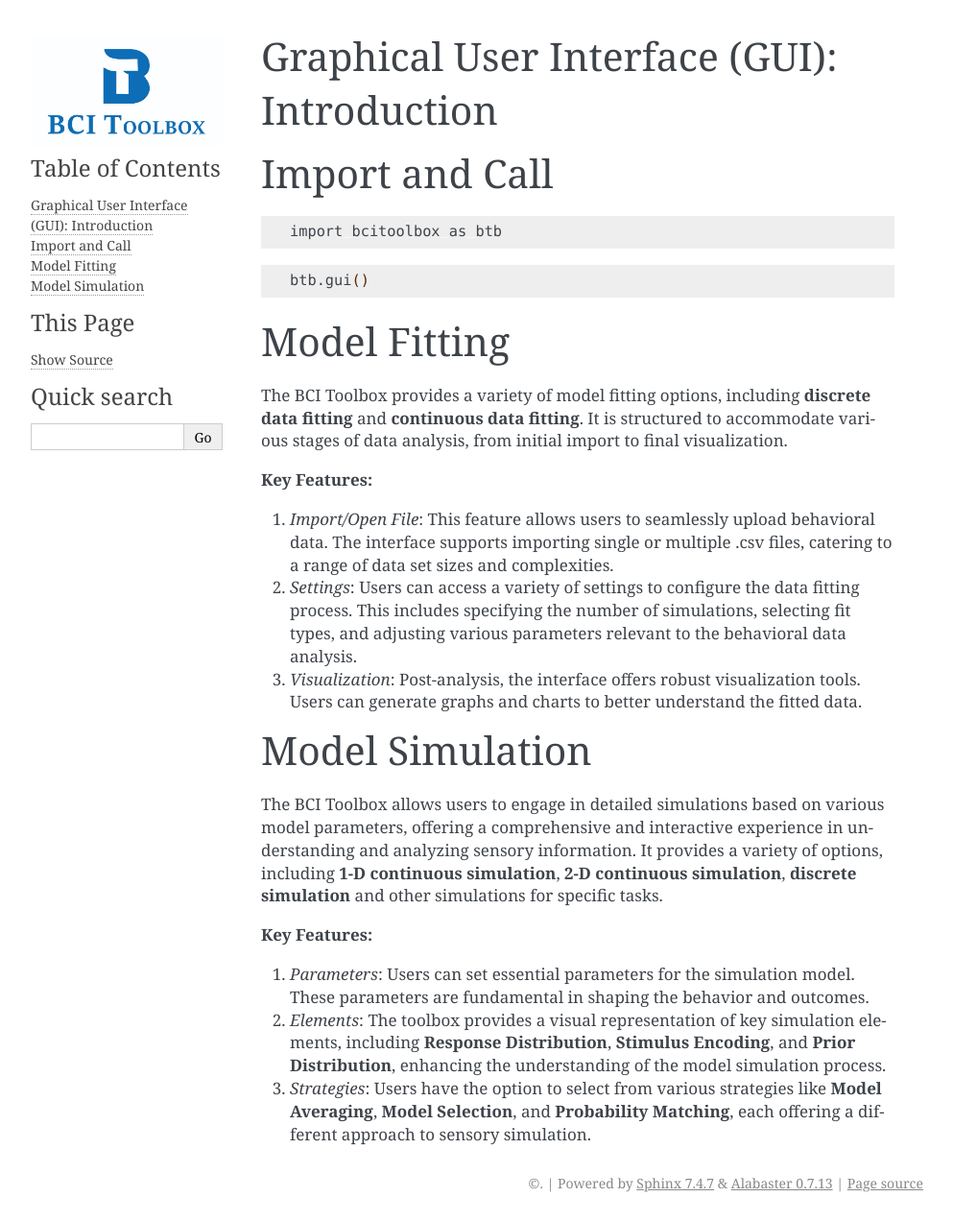
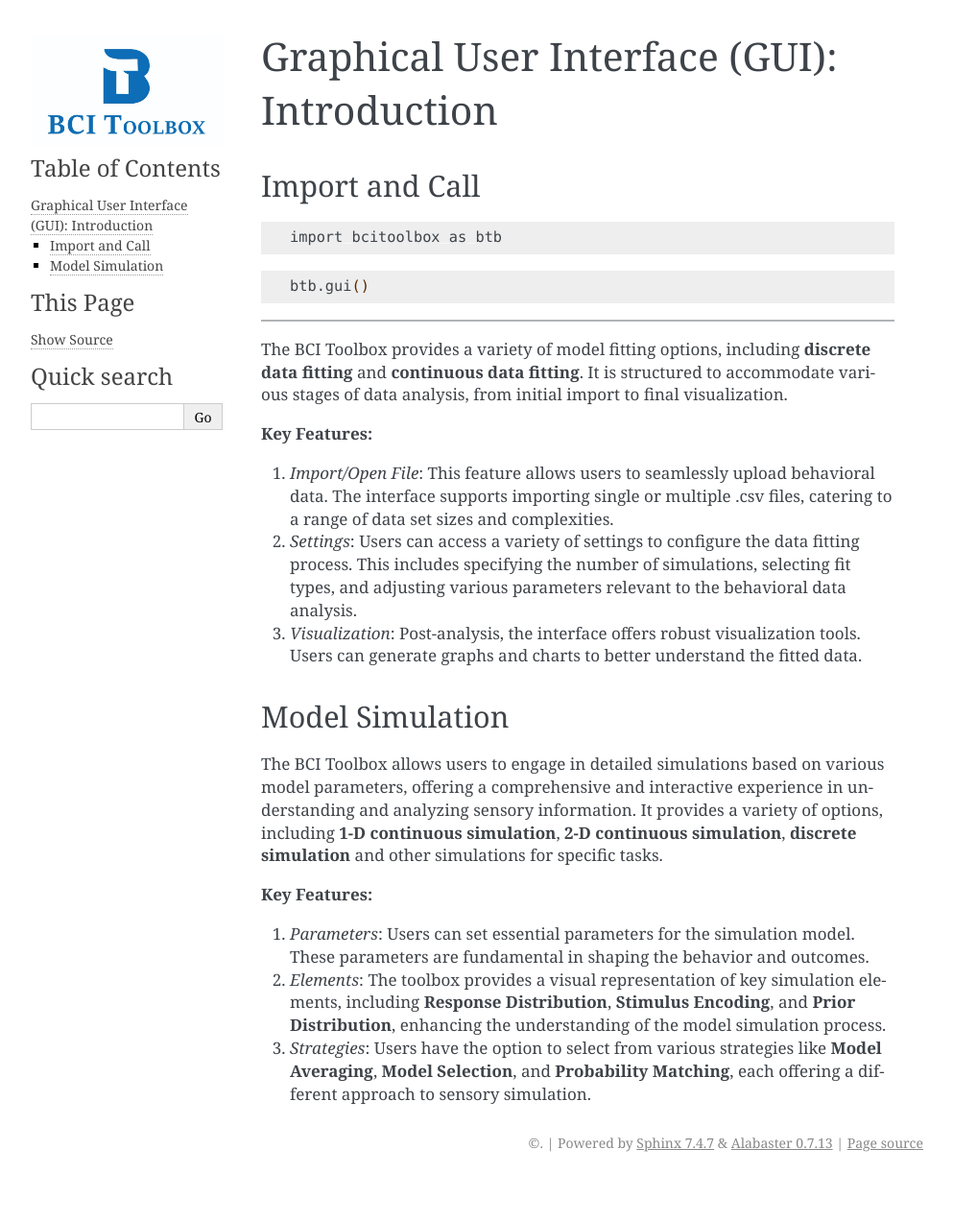
Before and after one commit to evans1112/bcitoolboxrmd, a Sphinx documentation site: the page built from docs/basic_usage/gui.rst, in a window 1280 px wide. Shown: the whole page at 96% size, without its empty margins (148-1141 px from the left). Built offline with Sphinx 7.4.7, drawn with Linux system fonts in a browser that asks for light colours; after the commit the page ends 1230 px from its top, so only the background shows below that; some of the changed lines change nothing that is shown.

Commit message:
Update gui.rst

```diff
--- a/docs/basic_usage/gui.rst
+++ b/docs/basic_usage/gui.rst
@@ -2,7 +2,7 @@
 =============
 
 Import and Call
-===============
+------
 
 .. code-block:: bash
 
@@ -13,8 +13,8 @@
       btb.gui()
 
 
-Model Fitting
-=============
+.. _Model Fitting: https://bci-toolbox.readthedocs.io/en/latest/modelfit/index.html
+------------------------
 
 The BCI Toolbox provides a variety of model fitting options, including **discrete data fitting** and **continuous data fitting**. It is structured to accommodate various stages of data analysis, from initial import to final visualization.
 
@@ -27,7 +27,7 @@
 3. *Visualization*: Post-analysis, the interface offers robust visualization tools. Users can generate graphs and charts to better understand the fitted data.
 
 Model Simulation
-==================
+----
 
 The BCI Toolbox allows users to engage in detailed simulations based on various model parameters, offering a comprehensive and interactive experience in understanding and analyzing sensory information. It provides a variety of options, including **1-D continuous simulation**, **2-D continuous simulation**, **discrete simulation** and other simulations for specific tasks.
 
```
